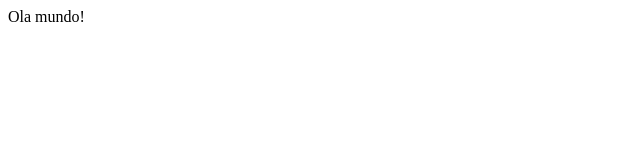
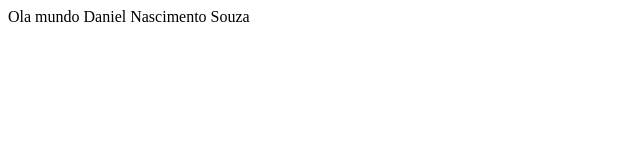
Before and after one commit to DanielNas2016/Aula2409, a plain HTML site: page index.html in a window 1280 px wide. Shown: the whole page, without its empty margins (0-640 px from the left). Drawn offline with Linux system fonts and the light colour scheme.

Commit message:
Alteração cadastro - inclusão Nome
Alterar o  cadastro - incluir o nome

```diff
--- a/index.html
+++ b/index.html
@@ -5,6 +5,7 @@
 <title>Aula 24/09</title>
 </head>
 <body>
-Ola mundo!
+Ola mundo
+Daniel Nascimento Souza
 </body>
 </html>
```
